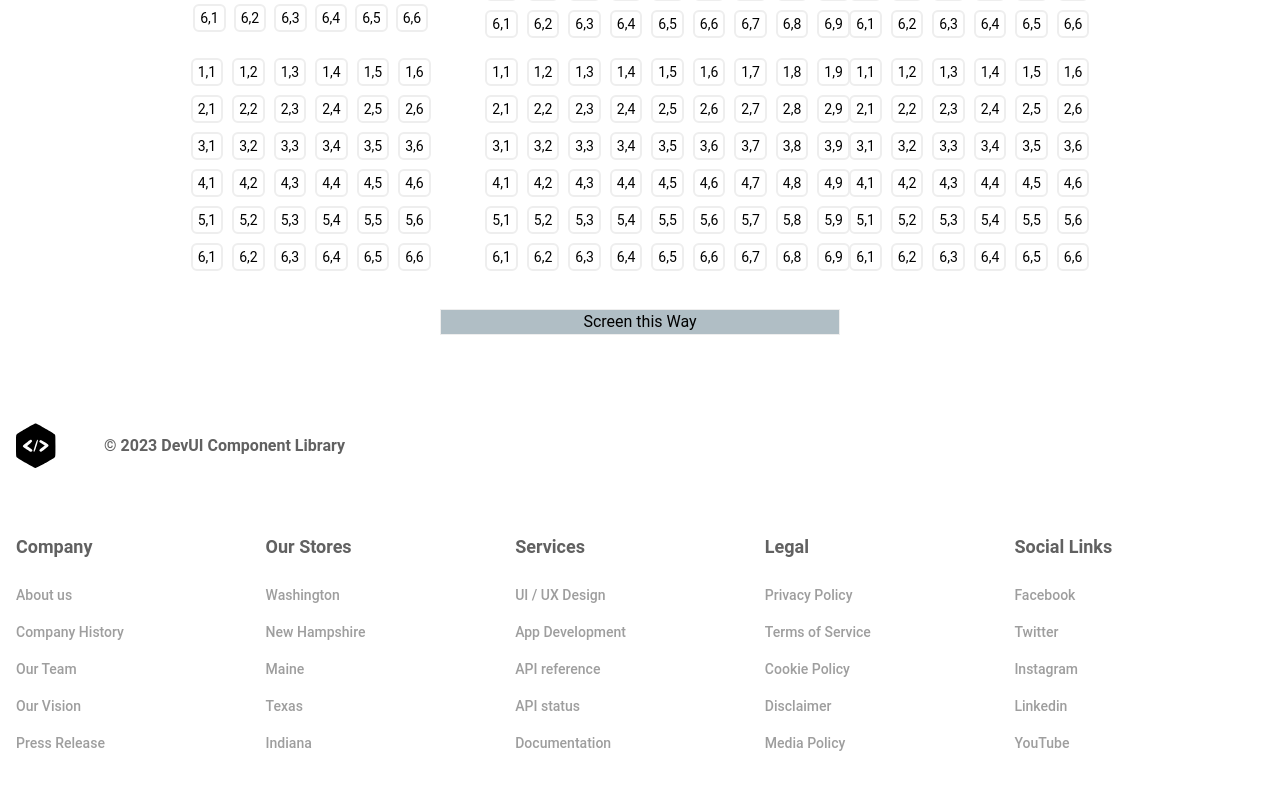
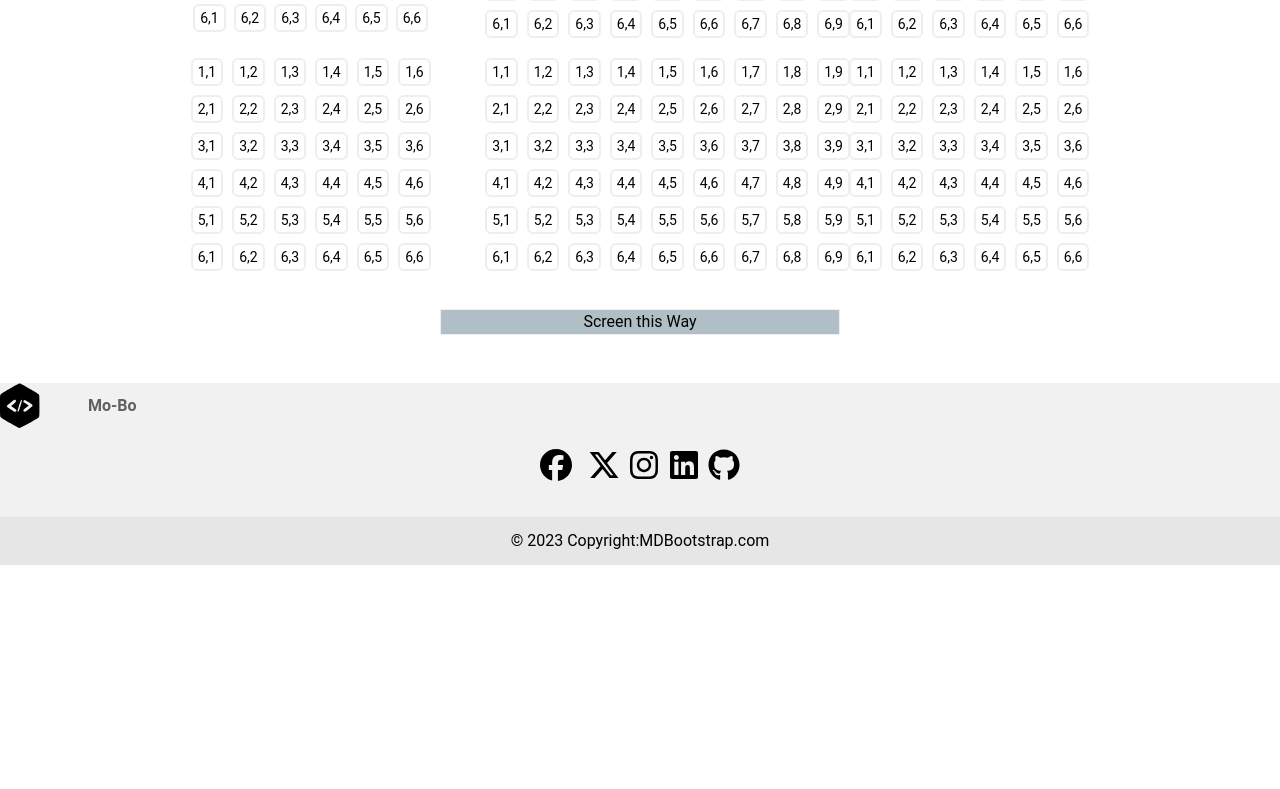
Before and after one commit to upaliwal1234/Movie-Ticket-Booking, a React (Vite) app in the folder frontend/: page /bookingchart in a window 1280 px wide. Shown: the part 369-1158 px from the top of the page. After the commit the page ends 934 px from the top, so only its background shows below. Built offline with nearby package versions, Linux system fonts and the light colour scheme.

Commit message:
Footer changes added

```diff
--- a/frontend/src/Components/Footer/Footer.jsx
+++ b/frontend/src/Components/Footer/Footer.jsx
@@ -2,9 +2,8 @@
 
 function Footer() {
   return (
-    <div className="mx-auto mt-12 max-w-7xl">
-      <footer className="px-4 py-10">
-        <div className="flex flex-col md:flex-row md:items-center">
+    <footer className="mx-auto mt-12 max-w-full sticky-bottom  w-full bottom-0 overflow-hidden">
+      <div className="flex flex-col md:flex-row md:items-center" style={{ backgroundColor: " #f1f1f1" }}>
         <span>
           <svg
             width="40"
@@ -21,64 +20,75 @@
         </span>
         <div className="mt-4 grow md:ml-12 md:mt-0">
           <p className="text-base font-semibold text-gray-700">
-              © 2023 DevUI Component Library
+            Mo-Bo
           </p>
         </div>
       </div>
-        <div className="mt-16 grid grid-cols-2 md:grid-cols-3 lg:grid-cols-5">
-          <div className="mb-8 lg:mb-0">
-            <p className="mb-6 text-lg font-semibold text-gray-700">Company</p>
-            <ul className="flex flex-col space-y-4 text-[14px] font-medium text-gray-500">
-              <li>About us</li>
-              <li>Company History</li>
-              <li>Our Team</li>
-              <li>Our Vision</li>
-              <li>Press Release</li>
-            </ul>
+      <div className="text-center text-white flex flex-row justify-center py-4" style={{ backgroundColor: " #f1f1f1" }}>
+        <section className="mb-4 flex flex-row">
+
+          <a
+            className="btn btn-link btn-floating btn-lg text-dark m-1"
+            href="#!"
+            role="button"
+            data-mdb-ripple-color="dark"
+          >
+            <svg xmlns="http://www.w3.org/2000/svg" className="w-8 h-8" viewBox="0 0 512 512"><path d="M512 256C512 114.6 397.4 0 256 0S0 114.6 0 256C0 376 82.7 476.8 194.2 504.5V334.2H141.4V256h52.8V222.3c0-87.1 39.4-127.5 125-127.5c16.2 0 44.2 3.2 55.7 6.4V172c-6-.6-16.5-1-29.6-1c-42 0-58.2 15.9-58.2 57.2V256h83.6l-14.4 78.2H287V510.1C413.8 494.8 512 386.9 512 256h0z" /></svg>
+          </a>
+
+
+          <a
+            className="btn btn-link btn-floating btn-lg text-dark m-1"
+            href="#!"
+            role="button"
+            data-mdb-ripple-color="dark"
+          ><i className="fab fa-twitter"></i
+          ></a>
+
+
+          <a
+            className="btn btn-link btn-floating btn-lg text-dark m-1"
+            href="#!"
+            role="button"
+            data-mdb-ripple-color="dark"
+          ><svg xmlns="http://www.w3.org/2000/svg" className="w-8 h-8" viewBox="0 0 512 512"><path d="M389.2 48h70.6L305.6 224.2 487 464H345L233.7 318.6 106.5 464H35.8L200.7 275.5 26.8 48H172.4L272.9 180.9 389.2 48zM364.4 421.8h39.1L151.1 88h-42L364.4 421.8z" /></svg>
+          </a>
+
+
+          <a
+            className="btn btn-link btn-floating btn-lg text-dark m-1"
+            href="#!"
+            role="button"
+            data-mdb-ripple-color="dark"
+          >
+            <svg xmlns="http://www.w3.org/2000/svg" className="w-8 h-8" viewBox="0 0 448 512"><path d="M224.1 141c-63.6 0-114.9 51.3-114.9 114.9s51.3 114.9 114.9 114.9S339 319.5 339 255.9 287.7 141 224.1 141zm0 189.6c-41.1 0-74.7-33.5-74.7-74.7s33.5-74.7 74.7-74.7 74.7 33.5 74.7 74.7-33.6 74.7-74.7 74.7zm146.4-194.3c0 14.9-12 26.8-26.8 26.8-14.9 0-26.8-12-26.8-26.8s12-26.8 26.8-26.8 26.8 12 26.8 26.8zm76.1 27.2c-1.7-35.9-9.9-67.7-36.2-93.9-26.2-26.2-58-34.4-93.9-36.2-37-2.1-147.9-2.1-184.9 0-35.8 1.7-67.6 9.9-93.9 36.1s-34.4 58-36.2 93.9c-2.1 37-2.1 147.9 0 184.9 1.7 35.9 9.9 67.7 36.2 93.9s58 34.4 93.9 36.2c37 2.1 147.9 2.1 184.9 0 35.9-1.7 67.7-9.9 93.9-36.2 26.2-26.2 34.4-58 36.2-93.9 2.1-37 2.1-147.8 0-184.8zM398.8 388c-7.8 19.6-22.9 34.7-42.6 42.6-29.5 11.7-99.5 9-132.1 9s-102.7 2.6-132.1-9c-19.6-7.8-34.7-22.9-42.6-42.6-11.7-29.5-9-99.5-9-132.1s-2.6-102.7 9-132.1c7.8-19.6 22.9-34.7 42.6-42.6 29.5-11.7 99.5-9 132.1-9s102.7-2.6 132.1 9c19.6 7.8 34.7 22.9 42.6 42.6 11.7 29.5 9 99.5 9 132.1s2.7 102.7-9 132.1z" /></svg>
+          </a>
+
+
+          <a
+            className="btn btn-link btn-floating btn-lg text-dark m-1"
+            href="#!"
+            role="button"
+            data-mdb-ripple-color="dark"
+          >
+            <svg xmlns="http://www.w3.org/2000/svg" className="w-8 h-8" viewBox="0 0 448 512"><path d="M416 32H31.9C14.3 32 0 46.5 0 64.3v383.4C0 465.5 14.3 480 31.9 480H416c17.6 0 32-14.5 32-32.3V64.3c0-17.8-14.4-32.3-32-32.3zM135.4 416H69V202.2h66.5V416zm-33.2-243c-21.3 0-38.5-17.3-38.5-38.5S80.9 96 102.2 96c21.2 0 38.5 17.3 38.5 38.5 0 21.3-17.2 38.5-38.5 38.5zm282.1 243h-66.4V312c0-24.8-.5-56.7-34.5-56.7-34.6 0-39.9 27-39.9 54.9V416h-66.4V202.2h63.7v29.2h.9c8.9-16.8 30.6-34.5 62.9-34.5 67.2 0 79.7 44.3 79.7 101.9V416z" /></svg>
+          </a>
+
+          <a
+            className="btn btn-link btn-floating btn-lg text-dark m-1"
+            href="#!"
+            role="button"
+            data-mdb-ripple-color="dark"
+          >
+            <svg xmlns="http://www.w3.org/2000/svg" className="w-8 h-8" viewBox="0 0 496 512"><path d="M165.9 397.4c0 2-2.3 3.6-5.2 3.6-3.3 .3-5.6-1.3-5.6-3.6 0-2 2.3-3.6 5.2-3.6 3-.3 5.6 1.3 5.6 3.6zm-31.1-4.5c-.7 2 1.3 4.3 4.3 4.9 2.6 1 5.6 0 6.2-2s-1.3-4.3-4.3-5.2c-2.6-.7-5.5 .3-6.2 2.3zm44.2-1.7c-2.9 .7-4.9 2.6-4.6 4.9 .3 2 2.9 3.3 5.9 2.6 2.9-.7 4.9-2.6 4.6-4.6-.3-1.9-3-3.2-5.9-2.9zM244.8 8C106.1 8 0 113.3 0 252c0 110.9 69.8 205.8 169.5 239.2 12.8 2.3 17.3-5.6 17.3-12.1 0-6.2-.3-40.4-.3-61.4 0 0-70 15-84.7-29.8 0 0-11.4-29.1-27.8-36.6 0 0-22.9-15.7 1.6-15.4 0 0 24.9 2 38.6 25.8 21.9 38.6 58.6 27.5 72.9 20.9 2.3-16 8.8-27.1 16-33.7-55.9-6.2-112.3-14.3-112.3-110.5 0-27.5 7.6-41.3 23.6-58.9-2.6-6.5-11.1-33.3 2.6-67.9 20.9-6.5 69 27 69 27 20-5.6 41.5-8.5 62.8-8.5s42.8 2.9 62.8 8.5c0 0 48.1-33.6 69-27 13.7 34.7 5.2 61.4 2.6 67.9 16 17.7 25.8 31.5 25.8 58.9 0 96.5-58.9 104.2-114.8 110.5 9.2 7.9 17 22.9 17 46.4 0 33.7-.3 75.4-.3 83.6 0 6.5 4.6 14.4 17.3 12.1C428.2 457.8 496 362.9 496 252 496 113.3 383.5 8 244.8 8zM97.2 352.9c-1.3 1-1 3.3 .7 5.2 1.6 1.6 3.9 2.3 5.2 1 1.3-1 1-3.3-.7-5.2-1.6-1.6-3.9-2.3-5.2-1zm-10.8-8.1c-.7 1.3 .3 2.9 2.3 3.9 1.6 1 3.6 .7 4.3-.7 .7-1.3-.3-2.9-2.3-3.9-2-.6-3.6-.3-4.3 .7zm32.4 35.6c-1.6 1.3-1 4.3 1.3 6.2 2.3 2.3 5.2 2.6 6.5 1 1.3-1.3 .7-4.3-1.3-6.2-2.2-2.3-5.2-2.6-6.5-1zm-11.4-14.7c-1.6 1-1.6 3.6 0 5.9 1.6 2.3 4.3 3.3 5.6 2.3 1.6-1.3 1.6-3.9 0-6.2-1.4-2.3-4-3.3-5.6-2z" /></svg>
+          </a>
+        </section>
       </div>
-          <div className="mb-8 lg:mb-0">
-            <p className="mb-6 text-lg font-semibold text-gray-700">Our Stores</p>
-            <ul className="flex flex-col space-y-4 text-[14px] font-medium text-gray-500">
-              <li>Washington</li>
-              <li>New Hampshire</li>
-              <li>Maine</li>
-              <li>Texas</li>
-              <li>Indiana</li>
-            </ul>
-          </div>
-          <div className="mb-8 lg:mb-0">
-            <p className="mb-6 text-lg font-semibold text-gray-700">Services</p>
-            <ul className="flex flex-col space-y-4 text-[14px] font-medium text-gray-500">
-              <li>UI / UX Design</li>
-              <li>App Development</li>
-              <li>API reference</li>
-              <li>API status</li>
-              <li>Documentation</li>
-            </ul>
-          </div>
-          <div className="mb-8 lg:mb-0">
-            <p className="mb-6 text-lg font-semibold text-gray-700">Legal</p>
-            <ul className="flex flex-col space-y-4 text-[14px] font-medium text-gray-500">
-              <li>Privacy Policy</li>
-              <li>Terms of Service</li>
-              <li>Cookie Policy</li>
-              <li>Disclaimer</li>
-              <li>Media Policy</li>
-            </ul>
-          </div>
-          <div className="mb-8 lg:mb-0">
-            <p className="mb-6 text-lg font-semibold text-gray-700">Social Links</p>
-            <ul className="flex flex-col space-y-4 text-[14px] font-medium text-gray-500">
-              <li>Facebook</li>
-              <li>Twitter</li>
-              <li>Instagram</li>
-              <li>Linkedin</li>
-              <li>YouTube</li>
-            </ul>
-          </div>
+      <div className="text-center text-dark p-3" style={{ backgroundColor: "#e6e6e6" }}>
+        © 2023 Copyright:
+        <a className="text-dark" href="https://mdbootstrap.com/">MDBootstrap.com</a>
       </div>
     </footer>
-    </div>
   )
 }
 
--- a/frontend/src/Components/Header/Header.jsx
+++ b/frontend/src/Components/Header/Header.jsx
@@ -72,26 +72,26 @@
               ></path>
             </svg>
           </span>
-          <span className="font-bold">DevUI</span>
+          <span className="font-bold">Mo-Bo</span>
         </div>
         <div className="hidden lg:block">
           <ul className="ml-12 inline-flex space-x-8">
             <NavLink
               to="/"
-              className="inline-flex items-center text-sm font-semibold text-gray-800 hover:text-gray-900"
+              className={({ isActive }) => `inline-flex items-center text-sm font-semibold ${isActive ? 'text-black' : 'text-gray-600'}  hover:text-gray-900`}
             >
               Home
             </NavLink>
 
             <NavLink
-              to="/Movies"
-              className="inline-flex items-center text-sm font-semibold text-gray-800 hover:text-gray-900"
+              to="/movies"
+              className={({ isActive }) => `inline-flex items-center text-sm font-semibold ${isActive ? 'text-black' : 'text-gray-600'} hover:text-gray-900`}
             >
               Movies
             </NavLink>
             <NavLink
               to="/cinema"
-              className="inline-flex items-center text-sm font-semibold text-gray-800 hover:text-gray-900"
+              className={({ isActive }) => `inline-flex items-center text-sm font-semibold ${isActive ? 'text-black' : 'text-gray-600'}  hover:text-gray-900`}
             >
               Cinema
 
@@ -168,7 +168,7 @@
           </svg>
         </div>
       </div>
-    </div>
+    </div >
 
   )
 }
```
Also changed, not shown: frontend/src/Components/BookingChart/BookingChart.jsx (+7 -7 lines). Lines whose indentation alone changed are shown as unchanged.
